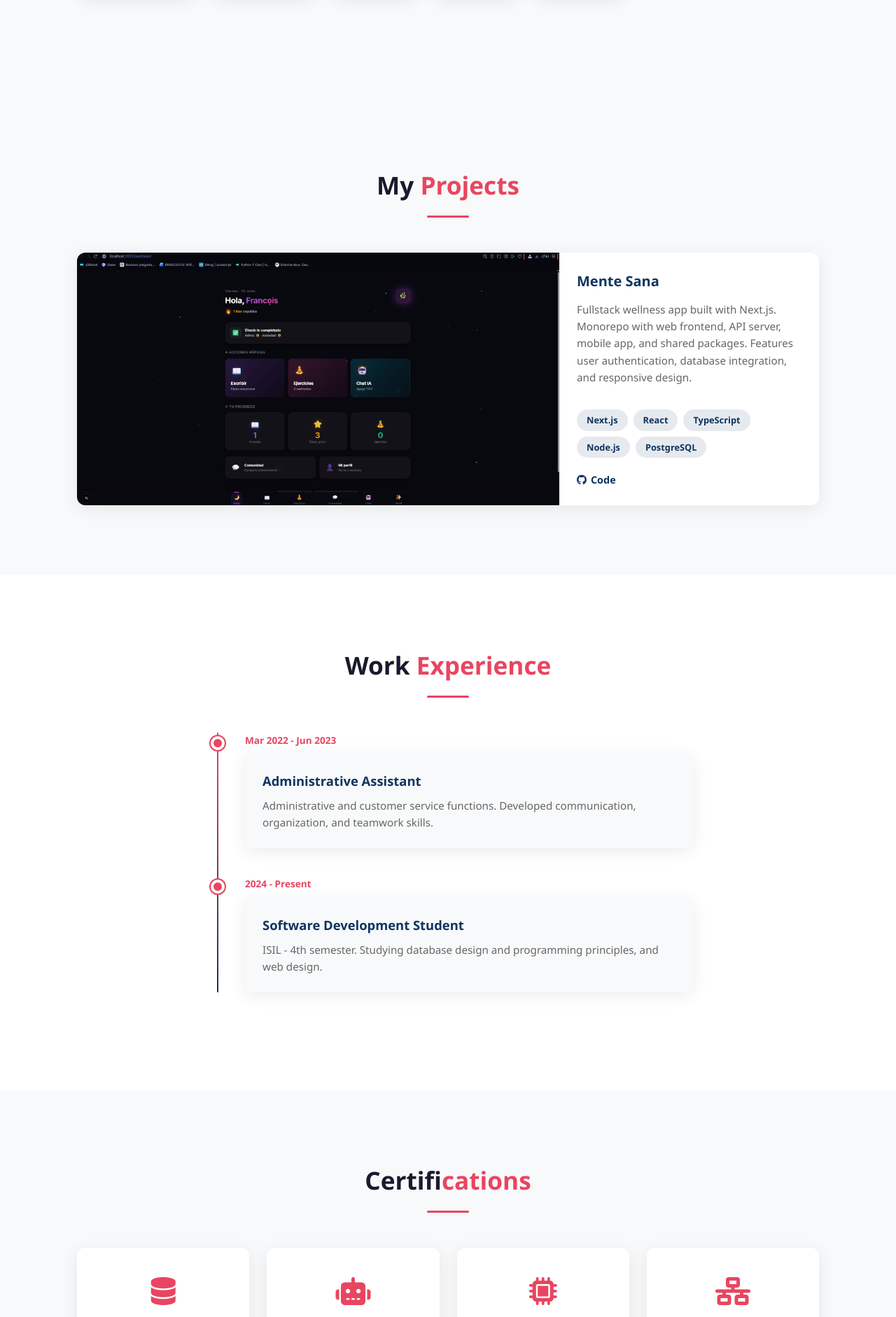
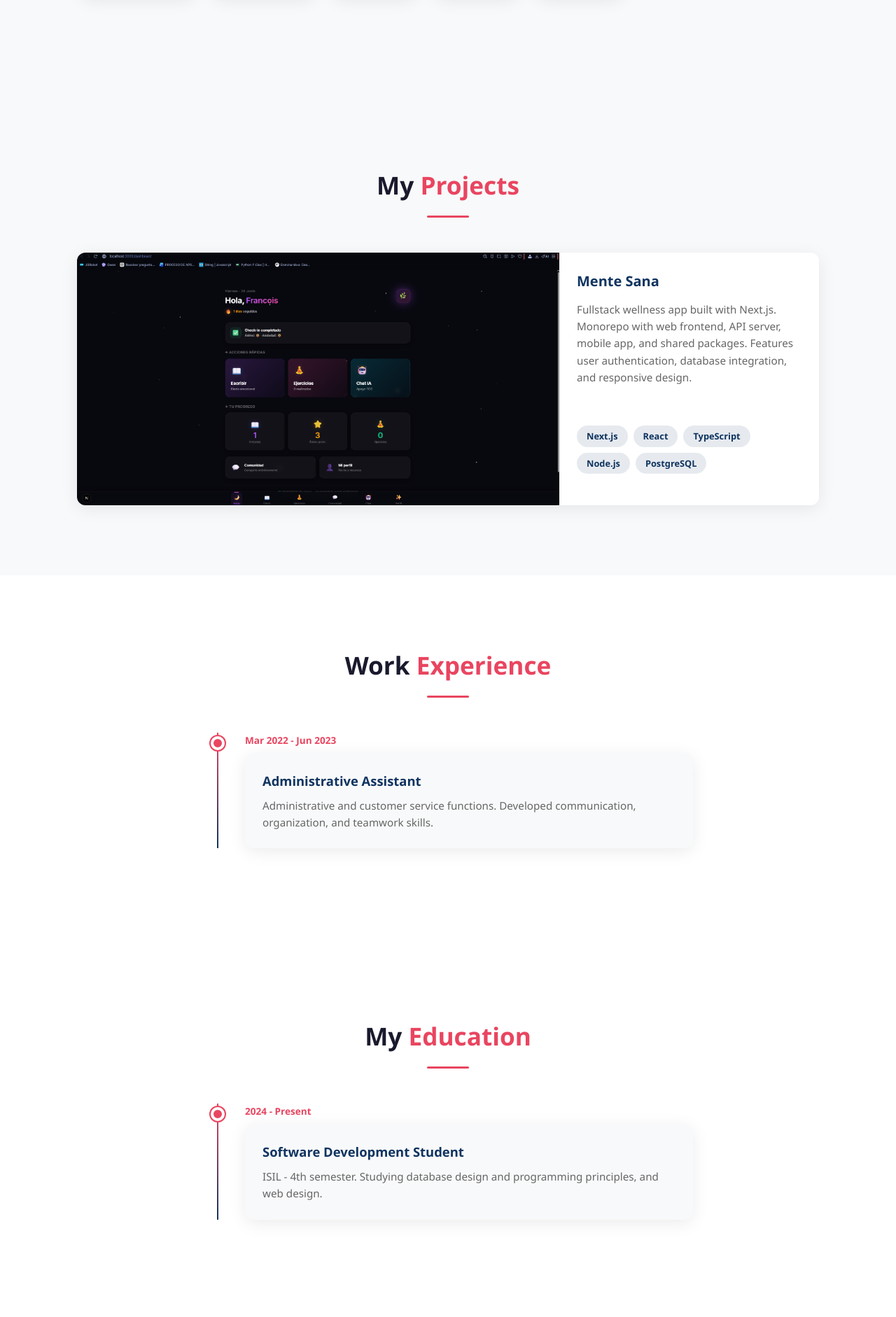
Before and after one commit to Franbure0510/portafolio, a Flask app: page / in a window 1280 px wide. Shown: the part 2320-4202 px from the top of the page at 70% size. Run offline with Flask 3, Linux system fonts and the light colour scheme.

Commit message:
feat: remove Code button from projects and split experience into work + education

```diff
--- a/templates/index.html
+++ b/templates/index.html
@@ -17,6 +17,7 @@
                 <li><a href="#skills" class="nav-link">Skills</a></li>
                 <li><a href="#projects" class="nav-link">Projects</a></li>
                 <li><a href="#experience" class="nav-link">Experience</a></li>
+                <li><a href="#education" class="nav-link">Education</a></li>
                 <li><a href="#certifications" class="nav-link">Certifications</a></li>
                 <li><a href="#contact" class="nav-link">Contact</a></li>
             </ul>
@@ -180,9 +181,7 @@
                             <span>Node.js</span>
                             <span>PostgreSQL</span>
                         </div>
-                        <div class="project-links">
-                            <a href="https://github.com/Franbure0510/mente-sana" target="_blank" class="project-link"><i class="fab fa-github"></i> Code</a>
-                        </div>
+
                     </div>
                 </div>
             </div>
@@ -201,6 +200,14 @@
                         <p>Administrative and customer service functions. Developed communication, organization, and teamwork skills.</p>
                     </div>
                 </div>
+            </div>
+        </div>
+    </section>
+
+    <section id="education" class="experience">
+        <div class="container">
+            <h2 class="section-title">My <span>Education</span></h2>
+            <div class="timeline">
                 <div class="timeline-item">
                     <div class="timeline-dot"></div>
                     <div class="timeline-date">2024 - Present</div>
```
